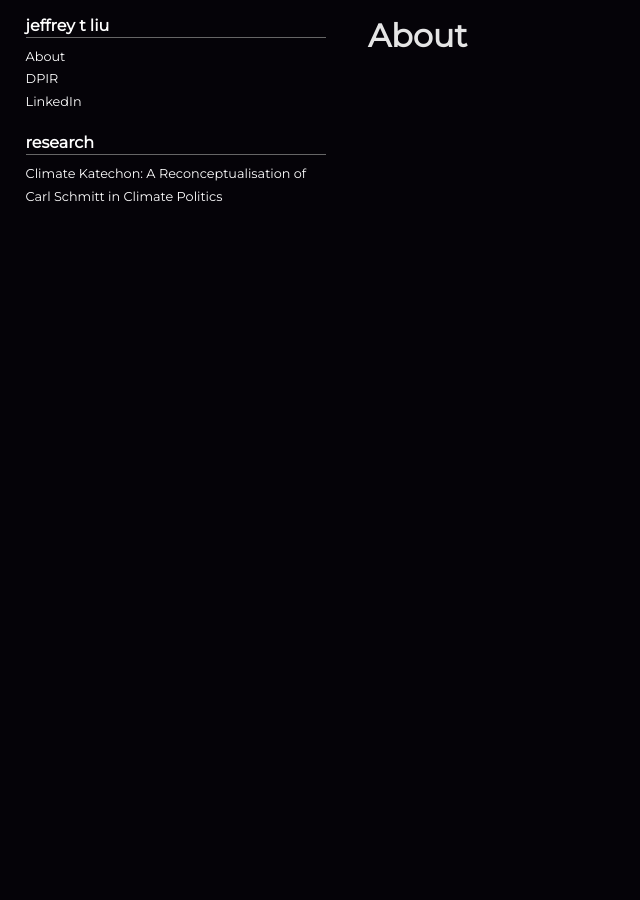
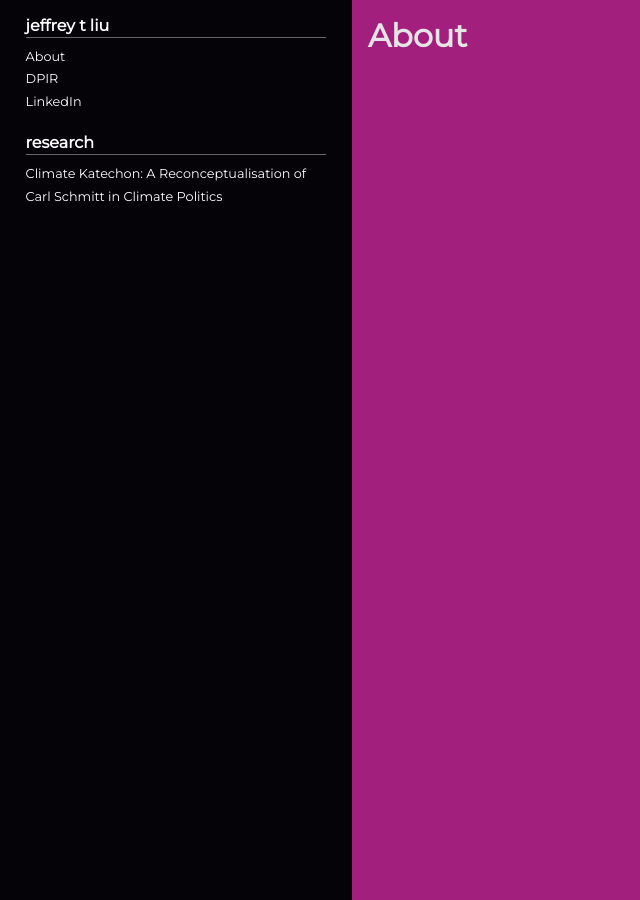
Before and after one commit to jeffrey-t-liu/jeffrey-t-liu.github.io, a Jekyll site: the page built from index.html, in a window 1280 px wide. Shown: the whole page, without its empty margins (0-640 px from the left). Built offline with Jekyll 4.4.1, drawn with Linux system fonts in a browser that asks for light colours; the list of posts is cut into pages by our own code.

Commit message:
Update poole.css

```diff
--- a/public/css/poole.css
+++ b/public/css/poole.css
@@ -58,10 +58,11 @@ html {
     font-size: 20px;
   }
 }
+/*black: #050308*/
 
 body {
   color: #fff;
-  background-color: #050308;
+  background-color: #a31f7e;
   -webkit-text-size-adjust: 100%;
       -ms-text-size-adjust: 100%;
 }
```
